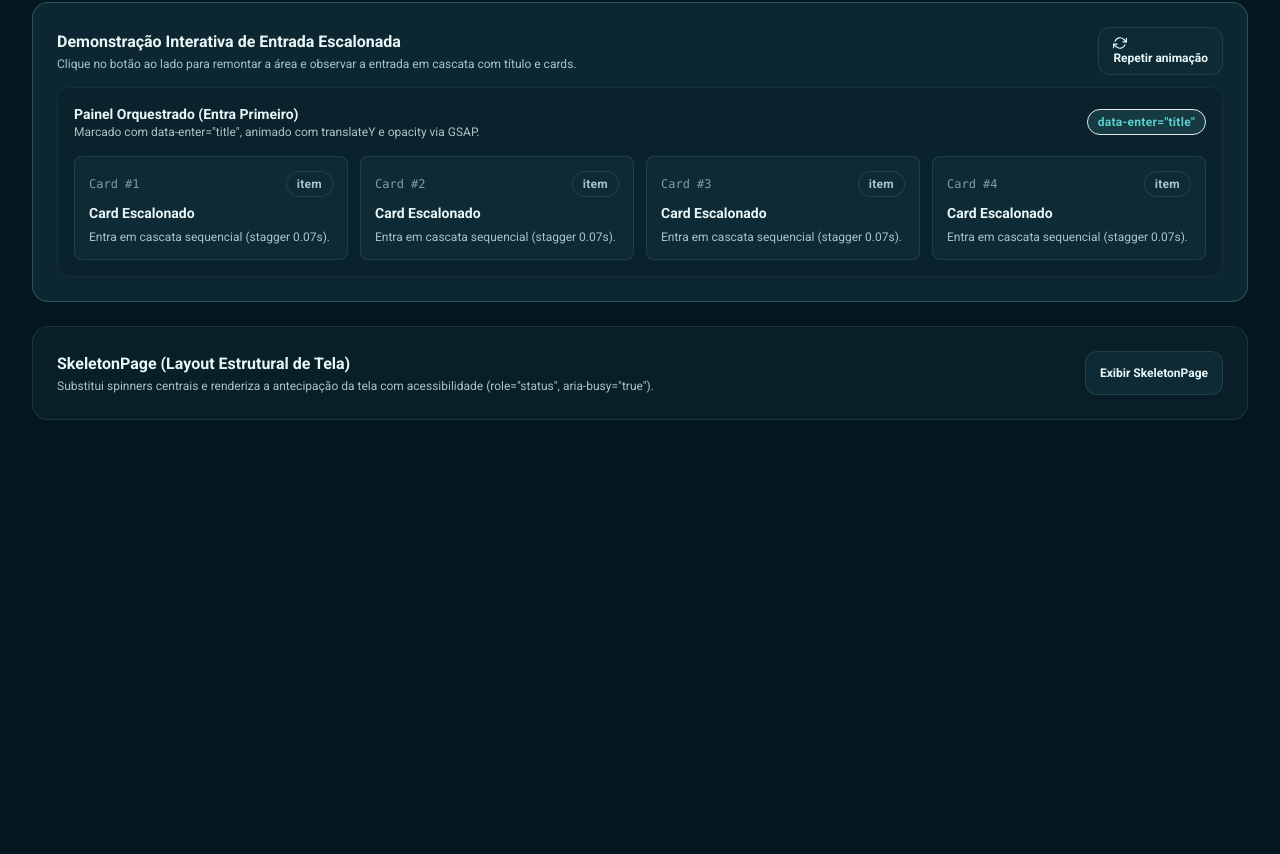
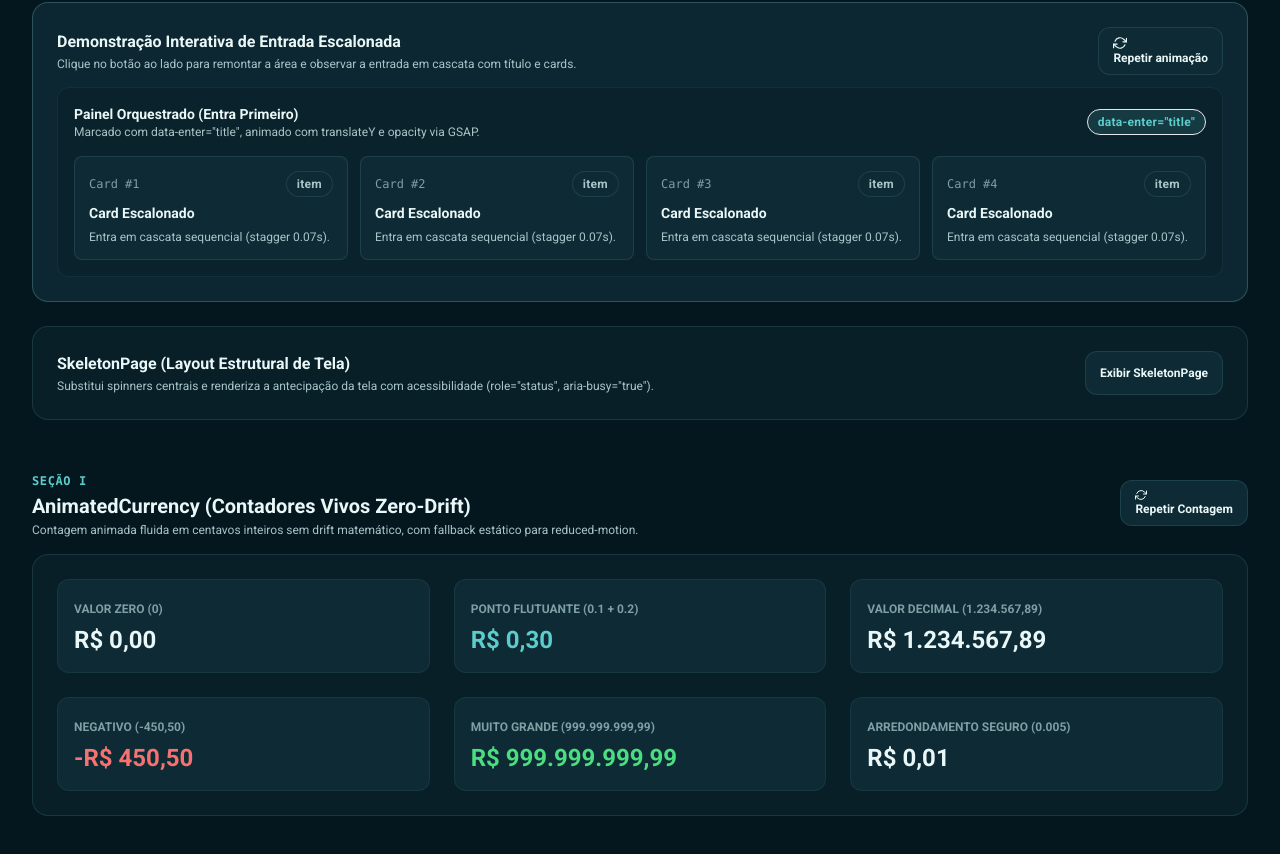
Before and after one commit to ricobeliko/Verss-oFinalAppFinanceiro, a React (Vite) app: page /design-system-lab in a window 1280 px wide. Shown: the part 3015-3869 px from the top of the page. Before the commit the page ends 3475 px from the top, so only its background shows below. Built offline with nearby package versions, Linux system fonts and the light colour scheme; no server answers; a web font is replaced by a local one.

Commit message:
feat(design-system): AnimatedCurrency com contagem zero-drift

```diff
--- /dev/null
+++ b/src/components/AnimatedCurrency.jsx
@@ -0,0 +1,129 @@
+// src/components/AnimatedCurrency.jsx
+import React, { useRef, useLayoutEffect, useEffect } from 'react';
+import gsap from 'gsap';
+import { formatCurrencyDisplay } from '../utils/currency';
+import usePrefersReducedMotion from '../hooks/usePrefersReducedMotion';
+import { MOTION } from '../design-system/motion';
+
+const useIsomorphicLayoutEffect = typeof window !== 'undefined' ? useLayoutEffect : useEffect;
+
+/**
+ * AnimatedCurrency — Contador animado com garantia de Zero-Drift Financeiro.
+ *
+ * Características:
+ * - Renderiza um ÚNICO elemento <span> com classe tabular-nums e aria-live="off".
+ * - O texto inicial renderizado pelo React é sempre formatCurrencyDisplay(valor),
+ *   assegurando que SSR, leitores de tela e asserções de teste vejam o valor correto.
+ * - Na primeira montagem, rebobina visualmente para 0 antes do paint e conta até o valor.
+ * - Em mudanças posteriores, anima a partir do valor atual até o novo (reapontamento fluido).
+ * - Interpola em centavos inteiros (Math.round) sem acúmulo de drift de ponto flutuante.
+ * - Ao término, interrupção ou unmount, grava SEMPRE formatCurrencyDisplay(valor final exato).
+ * - Sob prefers-reduced-motion ou valores não numéricos/infinitos, renderiza estático.
+ *
+ * @param {Object} props
+ * @param {number|string} props.value - Valor numérico monetário a exibir.
+ * @param {string} [props.className] - Classes CSS adicionais.
+ * @param {number} [props.delay] - Atraso inicial em segundos (padrão: 0.3s na 1ª montagem).
+ * @param {number} [props.duration] - Duração da animação em segundos (padrão: 0.8s na 1ª montagem, 0.5s em updates).
+ */
+export default function AnimatedCurrency({ value, className = '', delay, duration }) {
+  const spanRef = useRef(null);
+  const proxyRef = useRef({ cents: 0 });
+  const isFirstMountRef = useRef(true);
+  const prevValueRef = useRef(value);
+  const prefersReducedMotion = usePrefersReducedMotion();
+
+  const num = Number(value);
+  const isInvalid = value === null || value === undefined || isNaN(num) || !Number.isFinite(num);
+  const targetCents = isInvalid ? 0 : Math.round(num * 100);
+
+  useIsomorphicLayoutEffect(() => {
+    const spanEl = spanRef.current;
+    if (!spanEl) return;
+
+    // Caso inválido ou reduced-motion: estático imediato
+    if (isInvalid || prefersReducedMotion) {
+      proxyRef.current.cents = targetCents;
+      spanEl.textContent = formatCurrencyDisplay(value);
+      isFirstMountRef.current = false;
+      prevValueRef.current = value;
+      return;
+    }
+
+    const isFirst = isFirstMountRef.current;
+    isFirstMountRef.current = false;
+
+    // Se o valor não mudou após a primeira montagem, mantém valor final
+    if (!isFirst && prevValueRef.current === value && proxyRef.current.cents === targetCents) {
+      spanEl.textContent = formatCurrencyDisplay(value);
+      return;
+    }
+    prevValueRef.current = value;
+
+    // Primeira montagem: rebobina visualmente para 0 antes do paint
+    if (isFirst) {
+      proxyRef.current.cents = 0;
+      spanEl.textContent = formatCurrencyDisplay(0);
+    }
+
+    const animDuration = isFirst
+      ? (duration !== undefined ? duration : (MOTION?.counter?.duration ?? 0.8))
+      : (MOTION?.counter?.updateDuration ?? 0.5);
+
+    const animDelay = isFirst
+      ? (delay !== undefined ? delay : (MOTION?.counter?.initialDelay ?? 0.3))
+      : 0;
+
+    const ease = MOTION?.counter?.ease ?? 'power2.out';
+
+    let tween = null;
+
+    try {
+      tween = gsap.to(proxyRef.current, {
+        cents: targetCents,
+        duration: animDuration,
+        delay: animDelay,
+        ease,
+        overwrite: 'auto',
+        onUpdate: () => {
+          if (spanEl) {
+            const currentCents = Math.round(proxyRef.current.cents);
+            spanEl.textContent = formatCurrencyDisplay(currentCents / 100);
+          }
+        },
+        onComplete: () => {
+          if (spanEl) {
+            proxyRef.current.cents = targetCents;
+            // Invariante de ouro: zero drift matemático
+            spanEl.textContent = formatCurrencyDisplay(value);
+          }
+        },
+      });
+    } catch (err) {
+      console.error('[AnimatedCurrency] Erro na animação do contador:', err);
+      if (spanEl) {
+        spanEl.textContent = formatCurrencyDisplay(value);
+      }
+    }
+
+    return () => {
+      if (tween) {
+        tween.kill();
+      }
+      if (spanEl) {
+        // Ao desmontar ou ser interrompido, assegura o valor final exato
+        spanEl.textContent = formatCurrencyDisplay(value);
+      }
+    };
+  }, [value, targetCents, isInvalid, prefersReducedMotion, delay, duration]);
+
+  return (
+    <span
+      ref={spanRef}
+      className={`tabular-nums ${className}`.trim()}
+      aria-live="off"
+    >
+      {formatCurrencyDisplay(value)}
+    </span>
+  );
+}
--- a/src/design-system/index.js
+++ b/src/design-system/index.js
@@ -11,3 +11,4 @@ export { default as TextField } from './primitives/TextField';
 export { default as Badge } from './primitives/Badge';
 export { default as Modal } from './primitives/Modal';
 export { default as Skeleton, SkeletonPage } from './primitives/Skeleton';
+export { default as AnimatedCurrency } from '../components/AnimatedCurrency';
--- a/src/design-system/lab/DesignSystemLab.jsx
+++ b/src/design-system/lab/DesignSystemLab.jsx
@@ -21,6 +21,7 @@ import TextField from '../primitives/TextField';
 import Badge from '../primitives/Badge';
 import Modal from '../primitives/Modal';
 import Skeleton, { SkeletonPage } from '../primitives/Skeleton';
+import AnimatedCurrency from '../../components/AnimatedCurrency';
 import useEnterStagger from '../../hooks/useEnterStagger';
 
 /**
@@ -108,6 +109,7 @@ export default function DesignSystemLab() {
   const [currencyValue, setCurrencyValue] = useState('1250,50');
   const [errorInputValue, setErrorInputValue] = useState('inválido@');
   const [showSkeletonPage, setShowSkeletonPage] = useState(false);
+  const [counterKey, setCounterKey] = useState(0);
 
   return (
     <div
@@ -732,6 +734,85 @@ export default function DesignSystemLab() {
             )}
           </Surface>
         </section>
+
+        {/* =========================================================================
+            SECTION I: ANIMATED CURRENCY (CONTADORES VIVOS ZERO-DRIFT)
+            ========================================================================= */}
+        <section className="space-y-4">
+          <div className="flex flex-col sm:flex-row sm:items-center justify-between gap-3">
+            <div>
+              <span className="text-xs font-mono uppercase tracking-wider text-[var(--fc-accent)] font-bold">
+                Seção I
+              </span>
+              <h2 className="text-xl font-bold text-[var(--fc-text-primary)]">
+                AnimatedCurrency (Contadores Vivos Zero-Drift)
+              </h2>
+              <p className="text-xs text-[var(--fc-text-secondary)] mt-0.5">
+                Contagem animada fluida em centavos inteiros sem drift matemático, com fallback estático para reduced-motion.
+              </p>
+            </div>
+
+            <Button
+              variant="secondary"
+              size="sm"
+              onClick={() => setCounterKey((k) => k + 1)}
+            >
+              <FiRefreshCw className="mr-1.5" /> Repetir Contagem
+            </Button>
+          </div>
+
+          <Surface variant="default" className="space-y-6">
+            <div key={counterKey} className="grid grid-cols-1 sm:grid-cols-2 lg:grid-cols-3 gap-6">
+              {/* Caso 1: Zero */}
+              <div className="p-4 rounded-xl bg-[var(--fc-surface-2)] border border-[var(--fc-border-subtle)] space-y-1">
+                <span className="text-xs font-semibold text-[var(--fc-text-muted)] uppercase">Valor Zero (0)</span>
+                <p className="text-2xl font-bold text-[var(--fc-text-primary)]">
+                  <AnimatedCurrency value={0} />
+                </p>
+              </div>
+
+              {/* Caso 2: Ponto Flutuante (0.1 + 0.2) */}
+              <div className="p-4 rounded-xl bg-[var(--fc-surface-2)] border border-[var(--fc-border-subtle)] space-y-1">
+                <span className="text-xs font-semibold text-[var(--fc-text-muted)] uppercase">Ponto Flutuante (0.1 + 0.2)</span>
+                <p className="text-2xl font-bold text-[var(--fc-accent)]">
+                  <AnimatedCurrency value={0.1 + 0.2} />
+                </p>
+              </div>
+
+              {/* Caso 3: Valor Comum */}
+              <div className="p-4 rounded-xl bg-[var(--fc-surface-2)] border border-[var(--fc-border-subtle)] space-y-1">
+                <span className="text-xs font-semibold text-[var(--fc-text-muted)] uppercase">Valor Decimal (1.234.567,89)</span>
+                <p className="text-2xl font-bold text-[var(--fc-text-primary)]">
+                  <AnimatedCurrency value={1234567.89} />
+                </p>
+              </div>
+
+              {/* Caso 4: Negativo */}
+              <div className="p-4 rounded-xl bg-[var(--fc-surface-2)] border border-[var(--fc-border-subtle)] space-y-1">
+                <span className="text-xs font-semibold text-[var(--fc-text-muted)] uppercase">Negativo (-450,50)</span>
+                <p className="text-2xl font-bold text-[var(--fc-danger)]">
+                  <AnimatedCurrency value={-450.5} />
+                </p>
+              </div>
+
+              {/* Caso 5: Muito Grande */}
+              <div className="p-4 rounded-xl bg-[var(--fc-surface-2)] border border-[var(--fc-border-subtle)] space-y-1">
+                <span className="text-xs font-semibold text-[var(--fc-text-muted)] uppercase">Muito Grande (999.999.999,99)</span>
+                <p className="text-2xl font-bold text-[var(--fc-success)]">
+                  <AnimatedCurrency value={999999999.99} />
+                </p>
+              </div>
+
+              {/* Caso 6: Centavos Fracionários (0.005) */}
+              <div className="p-4 rounded-xl bg-[var(--fc-surface-2)] border border-[var(--fc-border-subtle)] space-y-1">
+                <span className="text-xs font-semibold text-[var(--fc-text-muted)] uppercase">Arredondamento Seguro (0.005)</span>
+                <p className="text-2xl font-bold text-[var(--fc-text-primary)]">
+                  <AnimatedCurrency value={0.005} />
+                </p>
+              </div>
+            </div>
+          </Surface>
+        </section>
       </main>
 
       {/* =========================================================================
--- a/src/design-system/motion.js
+++ b/src/design-system/motion.js
@@ -40,4 +40,22 @@ export const MOTION = {
   shimmer: {
     duration: 1.4,
   },
+  // Counter animation (Commit A)
+  counter: {
+    duration: 0.8,
+    updateDuration: 0.5,
+    ease: 'power2.out',
+    initialDelay: 0.3,
+  },
+  // Progress bar animation (Commit C)
+  progressBar: {
+    duration: 0.8,
+    ease: 'power3.out',
+  },
+  // Chart animations (Commit C)
+  charts: {
+    duration: 900,
+    easing: 'ease-out',
+    delay: 300,
+  },
 };
```
Also changed, not shown: 1 other file (tests, documents, lock files or other folders).
